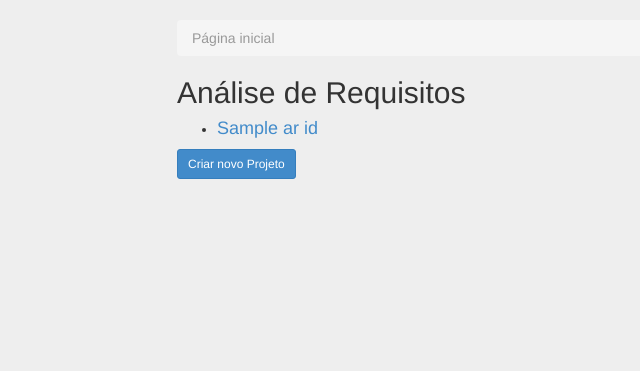
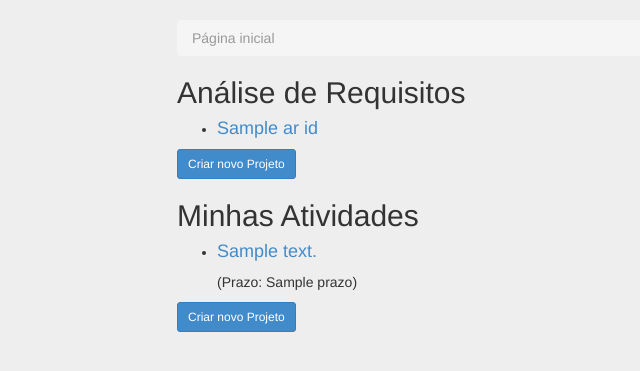
Before and after one commit to EdyKnopfler/mac0350fase3, a Django app: template analise_de_requisitos/templates/analise_de_requisitos/index.html in a window 1280 px wide. Shown: the part 60-431 px from the top of the page, without its empty margins (113-753 px from the left). Run offline with Django 3.2, Linux system fonts and the light colour scheme; the template is opened without the code that fills it: most values are stand-ins (such as "Sample title", 1, 10 or a date in 2020).

Commit message:
Adicionado atividades na página inicial do desenvolvedor.

```diff
--- a/analise_de_requisitos/templates/analise_de_requisitos/index.html
+++ b/analise_de_requisitos/templates/analise_de_requisitos/index.html
@@ -10,4 +10,15 @@
     {% endfor %}
 
     <a href="{% url 'ar_new' %}" class="btn btn-primary btn-sm">Criar novo Projeto</a>
+
+    <h2>Minhas Atividades</h2>
+
+    {% for atividade in todas_atividades %}
+        <ul>
+            <li><h4><a href="{% url 'atividade_show' atividade.id %}">{{ atividade.descricao }}</a></h4>
+                (Prazo: {{ atividade.prazo }})</li>
+        </ul>
+    {% endfor %}
+
+    <a href="{% url 'ar_new' %}" class="btn btn-primary btn-sm">Criar novo Projeto</a>
 {% endblock %}
```
Also changed, not shown: analise_de_requisitos/views.py (+5 -2 lines).
